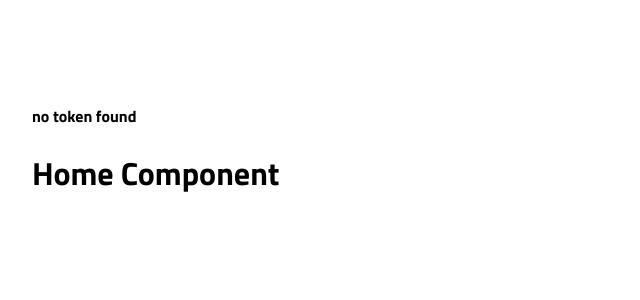
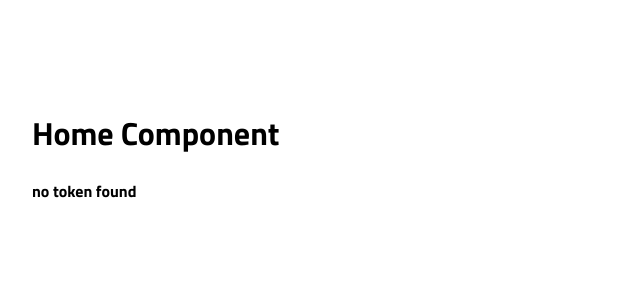
Before and after one commit to justnspacer/rustbucket, a React (Vite) app in the folder RustyTech/RustyTech.Client/: page / in a window 1280 px wide. Shown: the top 300 px of the page, without its empty margins (0-640 px from the left). Built offline with nearby package versions, Linux system fonts and the light colour scheme.

Commit message:
moved debug message

```diff
--- a/RustyTech/RustyTech.Client/src/components/home.tsx
+++ b/RustyTech/RustyTech.Client/src/components/home.tsx
@@ -6,8 +6,8 @@ const Home: React.FC = () => {
 
     return (
         <><main>
+            <h1>Home Component</h1>
             {message && <p>{message}</p>}
-            <h1>Home Component</h1>
             <section>
             </section>
         </main>
```
